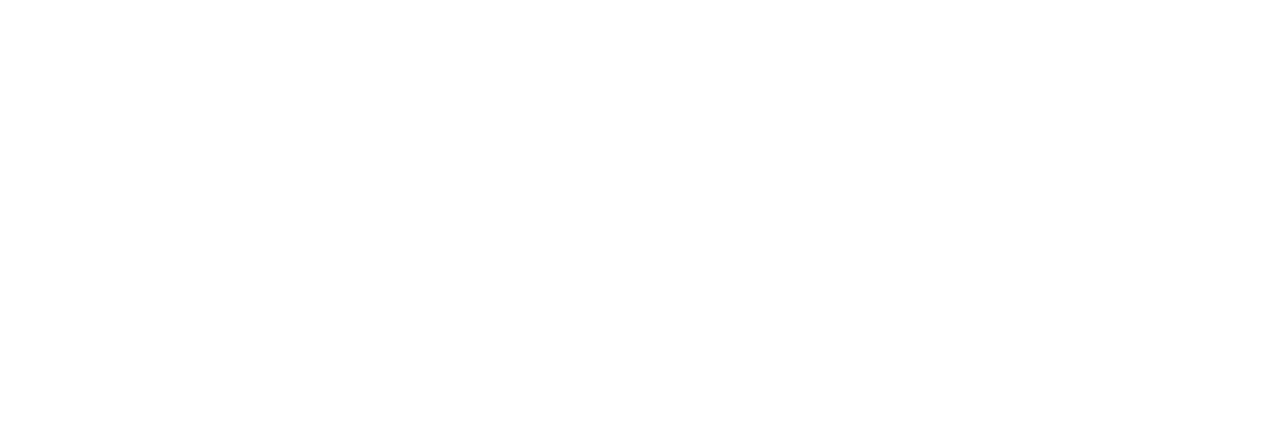
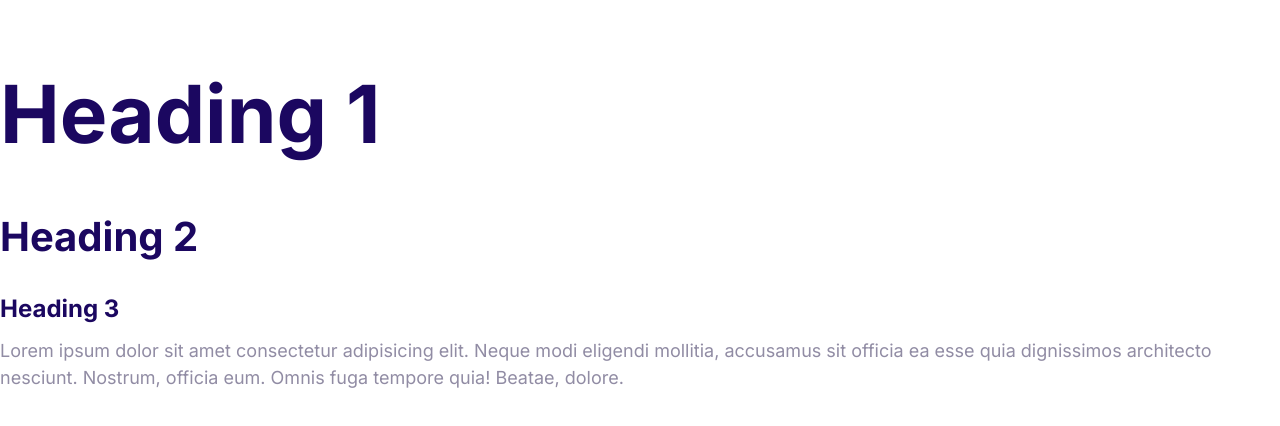
Before and after one commit to ClaysonF/moshifywebsite, a plain HTML site: page index.html in a window 1280 px wide. Drawn offline with Linux system fonts and the light colour scheme.

Commit message:
Defined the styles for the fonts.

```diff
--- a/css/styles.css
+++ b/css/styles.css
@@ -5,3 +5,46 @@
 --color-heading: #1b0760;
 --color-body: #918ca4;
 }
+html {
+    font-size: 62.5%;
+}
+body {
+    font-family: Inter, Arial, Helvetica, sans-serif;
+    font-size: 2.4rem;
+    line-height: 1.5;
+    color: var(--color-body);
+}
+h1, h2, h3{
+    color: var(--color-heading);
+    margin-bottom: 1rem;
+}
+
+h1 {
+    font-size: 7rem;
+}
+
+h2 {
+    font-size: 4rem;
+}
+
+h3{
+    font-size: 3rem;
+}
+p {
+    margin-top: 0;
+}
+
+@media screen and (min-width: 1024px){
+    body {
+        font-size: 1.8rem;
+    }
+    h1 {
+        font-size: 8rem;
+    }
+    h2 {
+        font-size: 4rem;
+    }
+    h3 {
+        font-size: 2.4rem;
+    }
+}
--- a/index.html
+++ b/index.html
@@ -5,8 +5,24 @@
     <meta http-equiv="X-UA-Compatible" content="IE=edge" />
     <meta name="viewport" content="width=device-width, initial-scale=1.0" />
     <title>Document</title>
+    <link rel="preconnect" href="https://fonts.googleapis.com" />
+    <link rel="preconnect" href="https://fonts.gstatic.com" crossorigin />
+    <link
+      href="https://fonts.googleapis.com/css2?family=Inter:wght@400;700&display=swap"
+      rel="stylesheet"
+    />
     <link rel="stylesheet" href="css/normalize.css" />
     <link rel="stylesheet" href="css/styles.css" />
   </head>
-  <body></body>
+  <body>
+    <h1>Heading 1</h1>
+    <h2>Heading 2</h2>
+    <h3>Heading 3</h3>
+    <p>
+      Lorem ipsum dolor sit amet consectetur adipisicing elit. Neque modi
+      eligendi mollitia, accusamus sit officia ea esse quia dignissimos
+      architecto nesciunt. Nostrum, officia eum. Omnis fuga tempore quia!
+      Beatae, dolore.
+    </p>
+  </body>
 </html>
```
